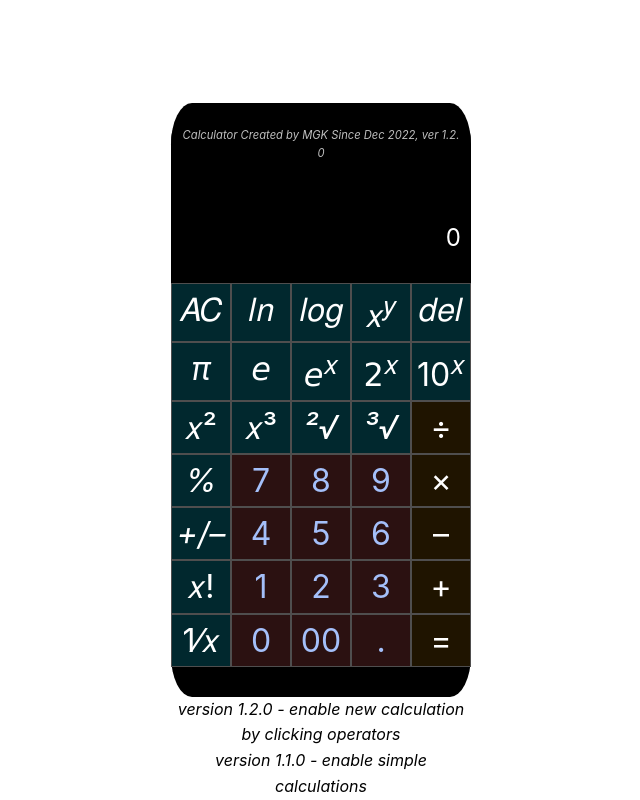
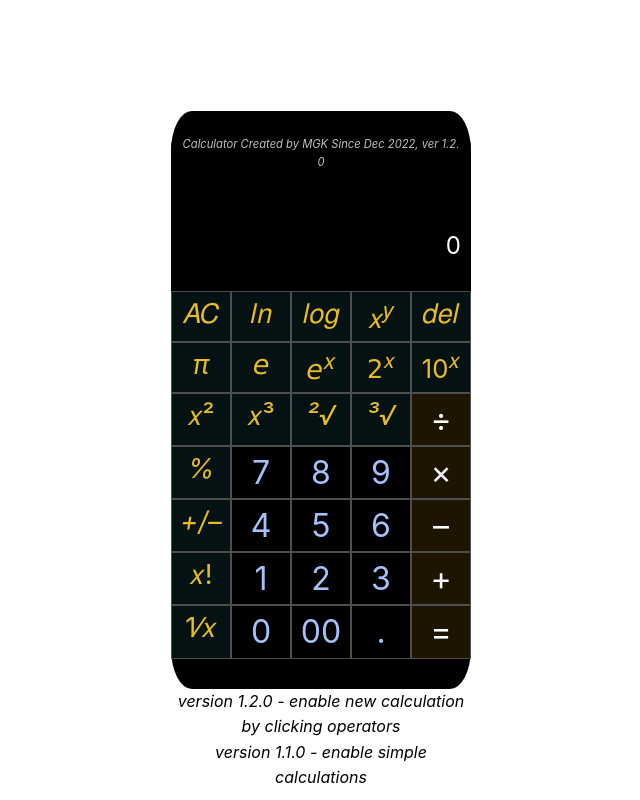
Before and after one commit to mkim245/vue-calculator, a Vue app: page / in a window 1280 px wide. Shown: the whole page, without its empty margins (169-809 px from the left). Built offline with nearby package versions, Linux system fonts and the light colour scheme.

Commit message:
do not show dot by itself

```diff
--- a/src/components/Calculator.vue
+++ b/src/components/Calculator.vue
@@ -37,17 +37,19 @@ export default {
       this.current = (this.newcal) // new calculation starts
         ? (number === '+' || number === '-' || number === '÷' || number === 'x' || number === '^') // operators are clicked
           ? (`${this.current}${number}`) // the operators added to the current
-          : (this.newcal = false, `${number}`) // when numeric value is clicked, new number alone is shown
+          : ((this.current === '0') && number === '.') ? (this.newcal = false, `0${number}`) : (this.newcal = false, `${number}`) // when numeric value is clicked, new number alone is shown / when dot was clicked at the current value of zero, it shows 0. not .
         : ((this.current === '0' || this.current === '-0') && number !== '.' && number !== '+' && number !== '-' && number !== '÷' && number !== 'x' && number !== '^') // when the current is zero and takes new numbers except for dot
           ? (number === '.' ? `${this.current}${number}` : `${number}`)
-          : `${this.current}${number}`; // if not new calculation i.e. when program starts, input value is added to the current
+          : ((this.current === '') && number === '.') ? `0${number}` : `${this.current}${number}`; // if not new calculation i.e. when program starts, input value is added to the current / when dot was clicked at the current value of null, it shows 0. not .
       if (this.current === "00") this.current = '0';
       if (this.current === '-00') this.current = '-';
     },
     dot() {
+      console.log("this.current.charAt(0)1",this.current.charAt(0))
       if (this.current.indexOf('.') === -1 && !(this.current.charAt(0) === '-' && this.current.charAt(1) === '')) {
         this.append('.')
       }
+      console.log("this.current.charAt(0)2",this.current.charAt(0))
     },
     del() {
       this.current = this.current.slice(0, -1);
@@ -244,8 +246,8 @@ export default {
     <div @click="pi" class="btn function"><i>π</i></div>
     <div @click="naturalE" class="btn function">&#120358</div> <!--e-->
     <div @click="epowerX" class="btn function">&#120358<sup>&#119909</sup></div> <!--e^x-->
-    <div @click="twopowerX" class="btn function">&#120804<sup>&#119909</sup></div> <!--2^x-->
-    <div @click="tenpower" class="btn function">10<sup>&#119909</sup></div> <!--10^x-->
+    <div @click="twopowerX" class="btn function power">&#120804<sup>&#119909</sup></div> <!--2^x-->
+    <div @click="tenpower" class="btn function power">10<sup>&#119909</sup></div> <!--10^x-->
     <div @click="power2" class="btn function">&#119909&sup2</div> <!--x^2-->
     <div @click="cubicX" class="btn function">&#119909&#179</div> <!--x^3-->
     <div @click="sqrt" class="btn function"><i>&sup2√</i></div> <!--2√-->
@@ -351,7 +353,7 @@ export default {
 
 .btn {
   cursor: pointer;
-  background-color: rgb(43, 17, 17);
+  background-color: rgba(22, 0, 0, 0);
   color: rgb(164, 191, 249);
   border: 1.5px solid rgb(79, 78, 78);
   /* border-radius: 60%; */
@@ -375,12 +377,15 @@ export default {
 }
 
 .function {
-  background-color: rgb(1, 40, 46);
-  color: white;
+  background-color: rgba(10, 32, 36, 0.564);
+  color: rgb(232, 188, 30);
+  font-size: 1.7rem;
 }
-
+.power {
+  font-size: 1.6rem;
+}
 .function:hover {
-  background-color: grey;
+  background-color:  rgb(232, 188, 30);
   color: black
 }
 </style>
```
